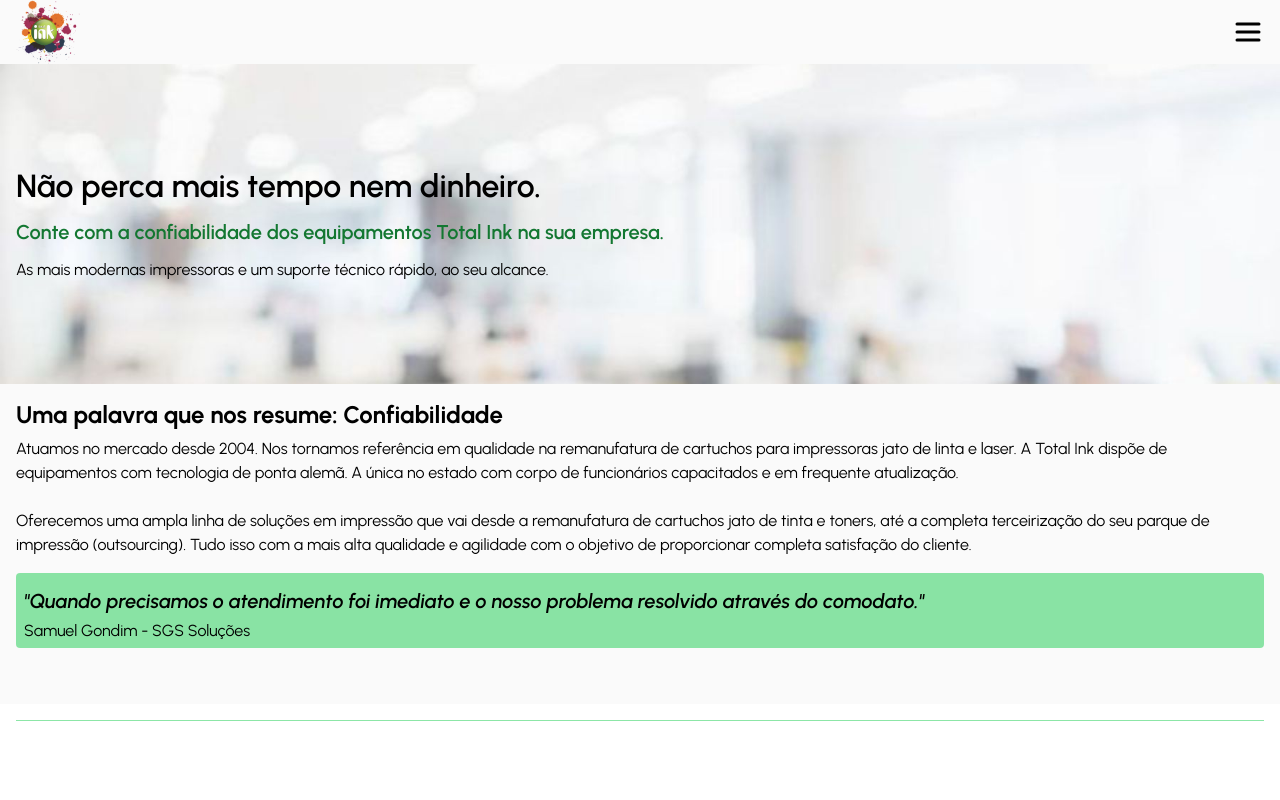
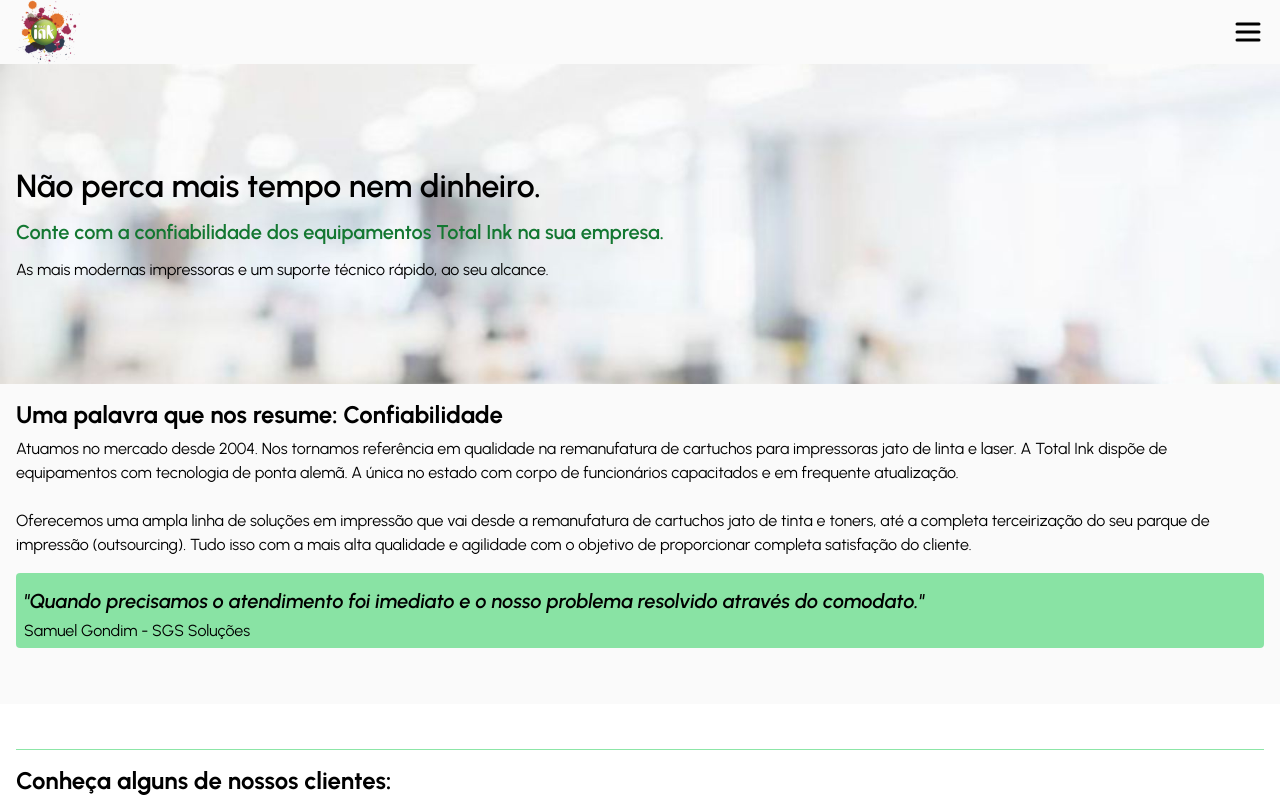
Before and after one commit to diegonacif/totalink-page, a React (Vite) app: page / in a window 1280 px wide. Shown: the top 800 px of the page. Built offline with nearby package versions, Linux system fonts and the light colour scheme.

Commit message:
feat: customers section

```diff
--- a/src/components/Customers/Customers.jsx
+++ b/src/components/Customers/Customers.jsx
@@ -8,7 +8,7 @@ import unilarLogo from '../../assets/customer-logos/unilar.png';
 export const Customers = () => {
   return (
     <div className="customers-container">
-      <hr />
+      {/* <hr /> */}
       <h1>Conheça alguns de nossos clientes:</h1>
 
       <div className="customers-wrapper">
--- a/src/components/Customers/_Customers.scss
+++ b/src/components/Customers/_Customers.scss
@@ -3,6 +3,7 @@
   flex-direction: row;
   flex-wrap: wrap;
   justify-content: space-evenly;
+  align-items: center;
   gap: 1rem;
   padding: 1rem;
 
@@ -20,7 +21,12 @@
 
   h1 {
     font-size: 1.5rem;
-    margin-top: 1rem;
+    margin: 0;
+    width: 100%;
+    height: fit-content;
+
+    padding-top: 1rem;
+    border-top: 1px solid $green-bg-mirror;
   }
 
   .customers-wrapper {
--- a/src/css/App.css
+++ b/src/css/App.css
@@ -98,6 +98,7 @@ main {
   flex-direction: row;
   flex-wrap: wrap;
   justify-content: space-evenly;
+  align-items: center;
   gap: 1rem;
   padding: 1rem;
   width: 100%;
@@ -113,7 +114,13 @@ main {
 }
 .customers-container h1 {
   font-size: 1.5rem;
-  margin-top: 1rem;
+  margin: 0;
+  width: 100%;
+  height: -webkit-fit-content;
+  height: -moz-fit-content;
+  height: fit-content;
+  padding-top: 1rem;
+  border-top: 1px solid rgba(26, 206, 80, 0.5);
 }
 .customers-container .customers-wrapper {
   display: grid;
```
Also changed, not shown: 1 other file (tests, documents, lock files or other folders).
